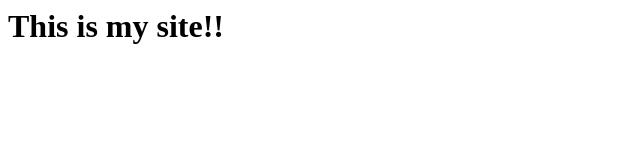
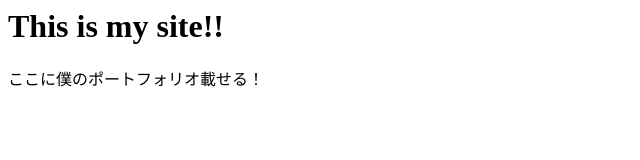
Before and after one commit to kaichi-g/portfolio, a plain HTML site: page index.html in a window 1280 px wide. Shown: the whole page, without its empty margins (0-640 px from the left). Drawn offline with Linux system fonts and the light colour scheme.

Commit message:
Add files via upload

```diff
--- a/index.html
+++ b/index.html
@@ -4,5 +4,8 @@
     </head>
     <body>
         <h1>This is my site!!</h1>
+        <p>
+            ここに僕のポートフォリオ載せる！
+        </p>
     </body>
 </html>
```
